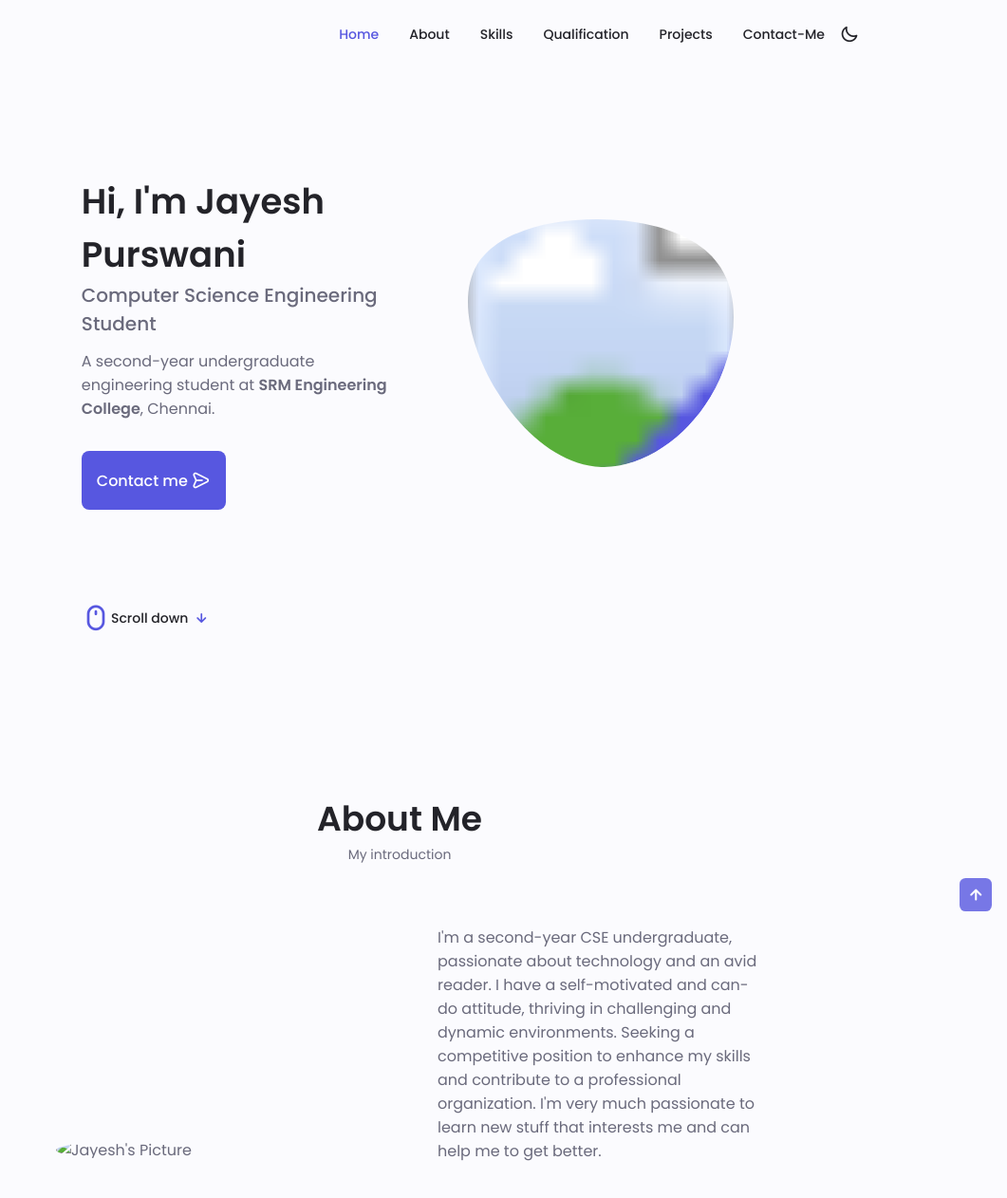
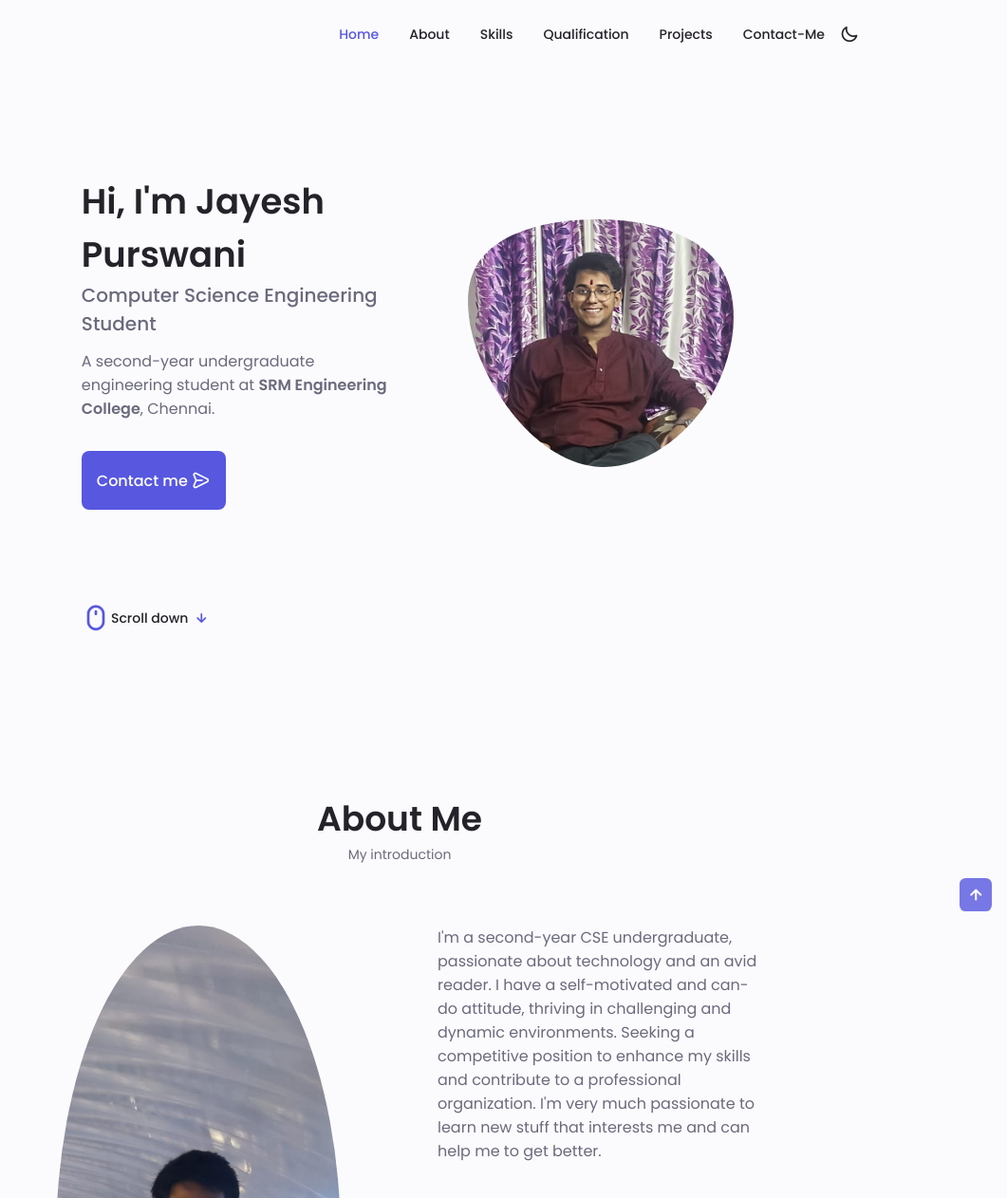
Before and after one commit to jerry-xon/MyPortfolio, a plain HTML site: page index.html in a window 1280 px wide. Shown: the top 1262 px of the page at 95% size, 219-1280 px from the left. Drawn offline with nearby package versions, Linux system fonts and the light colour scheme; the site is published under a folder, as on GitHub Pages, so addresses that start at the root find nothing.

Commit message:
img updates

```diff
--- a/index.html
+++ b/index.html
@@ -113,7 +113,7 @@
                     class="home__blob-img"
                     x="-79"
                     y="-46"
-                    xlink:href="/assets/img/about.png"
+                    xlink:href="assets/img/about.png"
                     alt="Jayesh's Picture"
                   />
                 </g>
@@ -151,7 +151,7 @@
         <span class="section__subtitle">My introduction</span>
 
         <div class="about__container container grid">
-          <img src="/assets/img/Profile.jpeg" alt="Jayesh's Picture" class="about__img" />
+          <img src="assets/img/Profile.jpeg" alt="Jayesh's Picture" class="about__img" />
 
           <div class="about__data">
             <p class="about__description">
```
